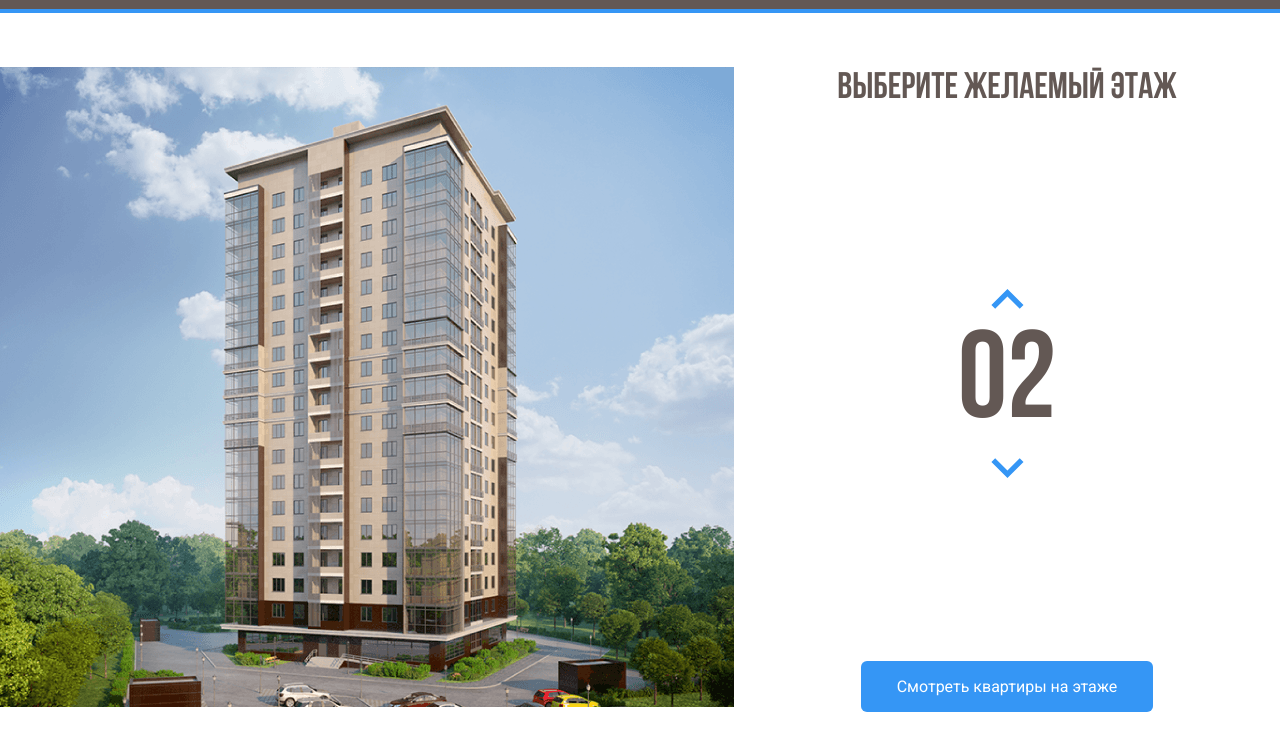
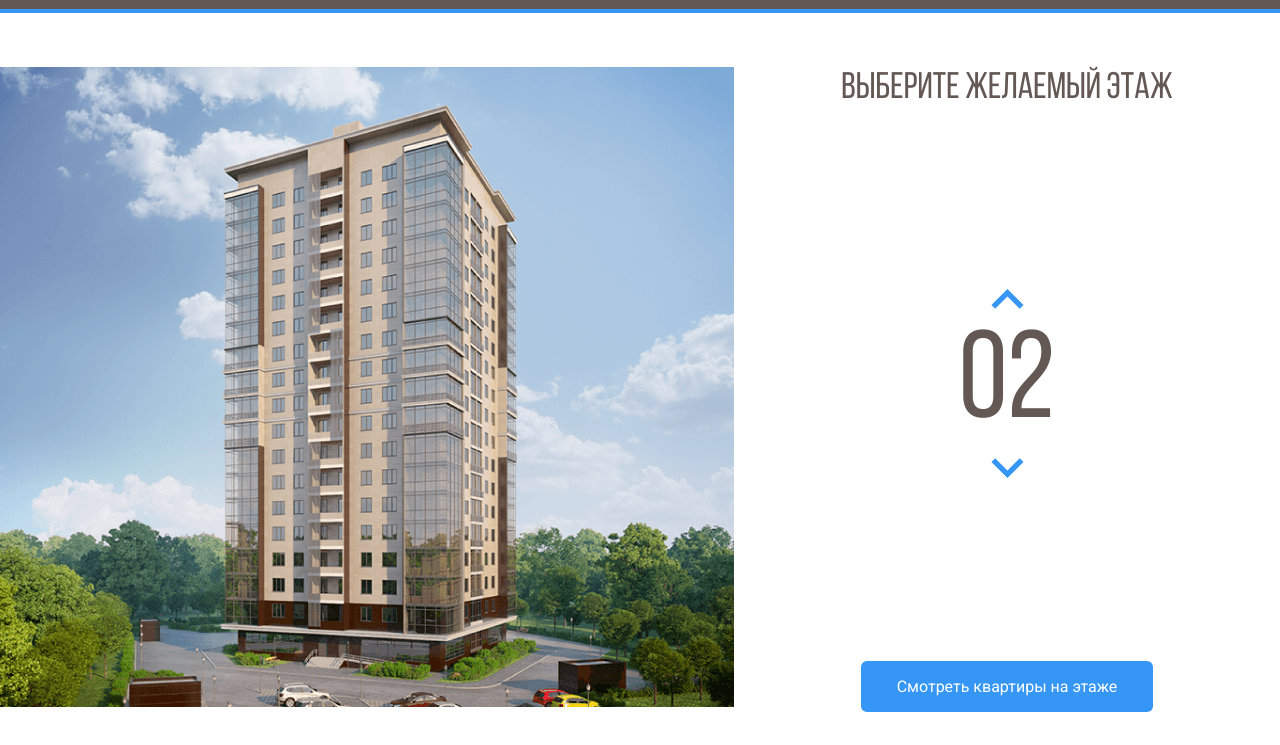
Before and after one commit to sergey-ilkov/melody, a plain HTML site: page index.html in a window 1280 px wide. Shown: the part 55-800 px from the top of the page. Drawn offline with Linux system fonts and the light colour scheme.

Commit message:
Add files via upload

```diff
--- a/css/style.css
+++ b/css/style.css
@@ -1,8 +1,8 @@
 @font-face {
-    font-family: 'Bebas Neue Cyrillic';
-    src: local('Bebas Neue Cyrillic'), local('BebasNeueCyrillic'),
-        url('../fonts/BebasNeueCyrillic.woff2') format('woff2'),
-        url('../fonts/BebasNeueCyrillic.woff') format('woff');
+    font-family: 'Bebas Neue';
+    src: local('Bebas Neue Regular Regular'), local('BebasNeueRegular'),
+        url('../fonts/BebasNeueRegular.woff2') format('woff2'),
+        url('../fonts/BebasNeueRegular.woff') format('woff');
     font-weight: normal;
     font-style: normal;
     font-display: swap;
@@ -100,7 +100,7 @@ button {
 }
 .main-title {
     margin: 0;
-    font-family: 'Bebas Neue Cyrillic', sans-serif;
+    font-family: 'Bebas Neue', sans-serif;
     font-weight: normal;
     font-size: 37px;
     line-height: 44px;
@@ -108,7 +108,7 @@ button {
     /* margin-bottom: 109px; */
 }
 .counter {
-    font-family: 'Bebas Neue Cyrillic', sans-serif;
+    font-family: 'Bebas Neue', sans-serif;
     color: #635854;
     font-weight: normal;
     font-size: 124px;
```
Also changed, not shown: fonts/BebasNeueRegular.woff (added), fonts/BebasNeueRegular.woff2 (added).
